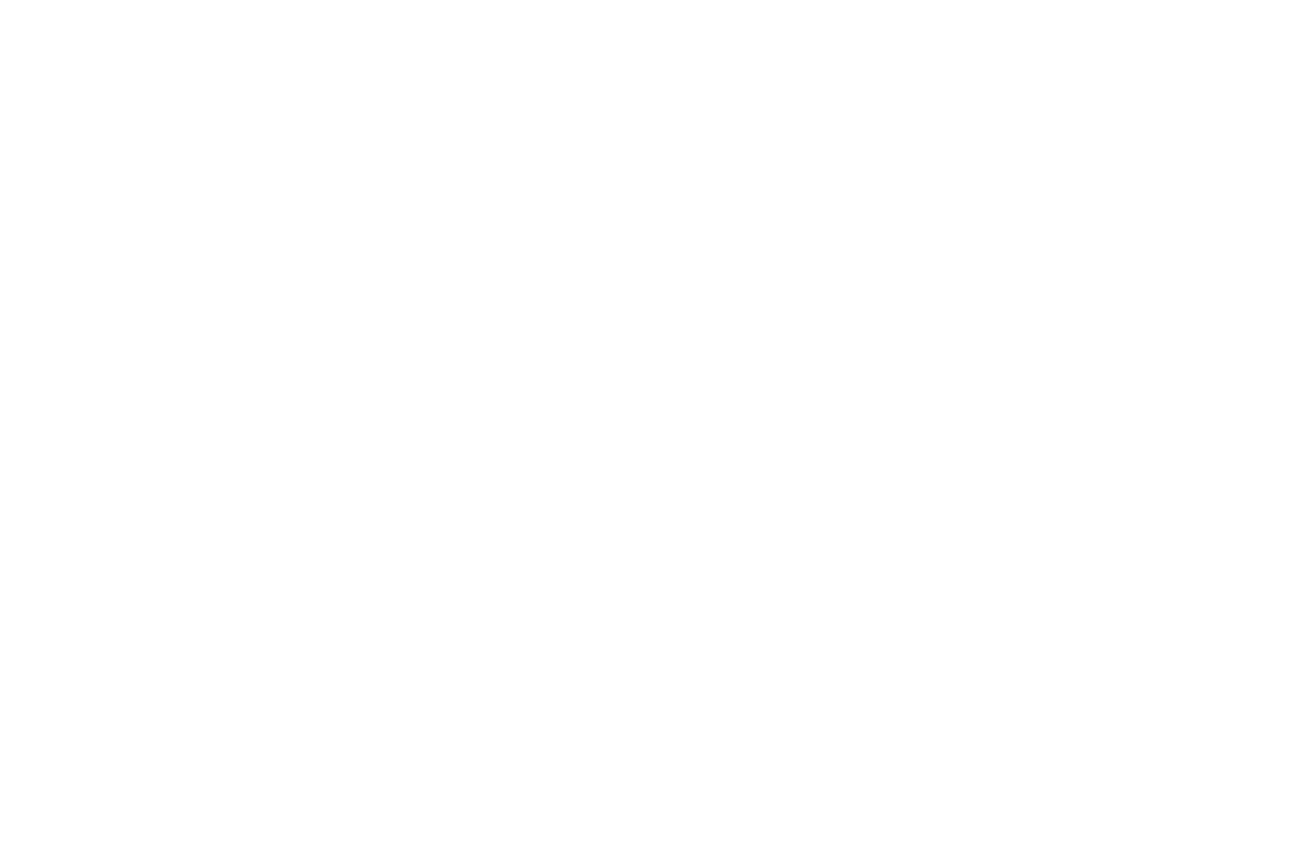
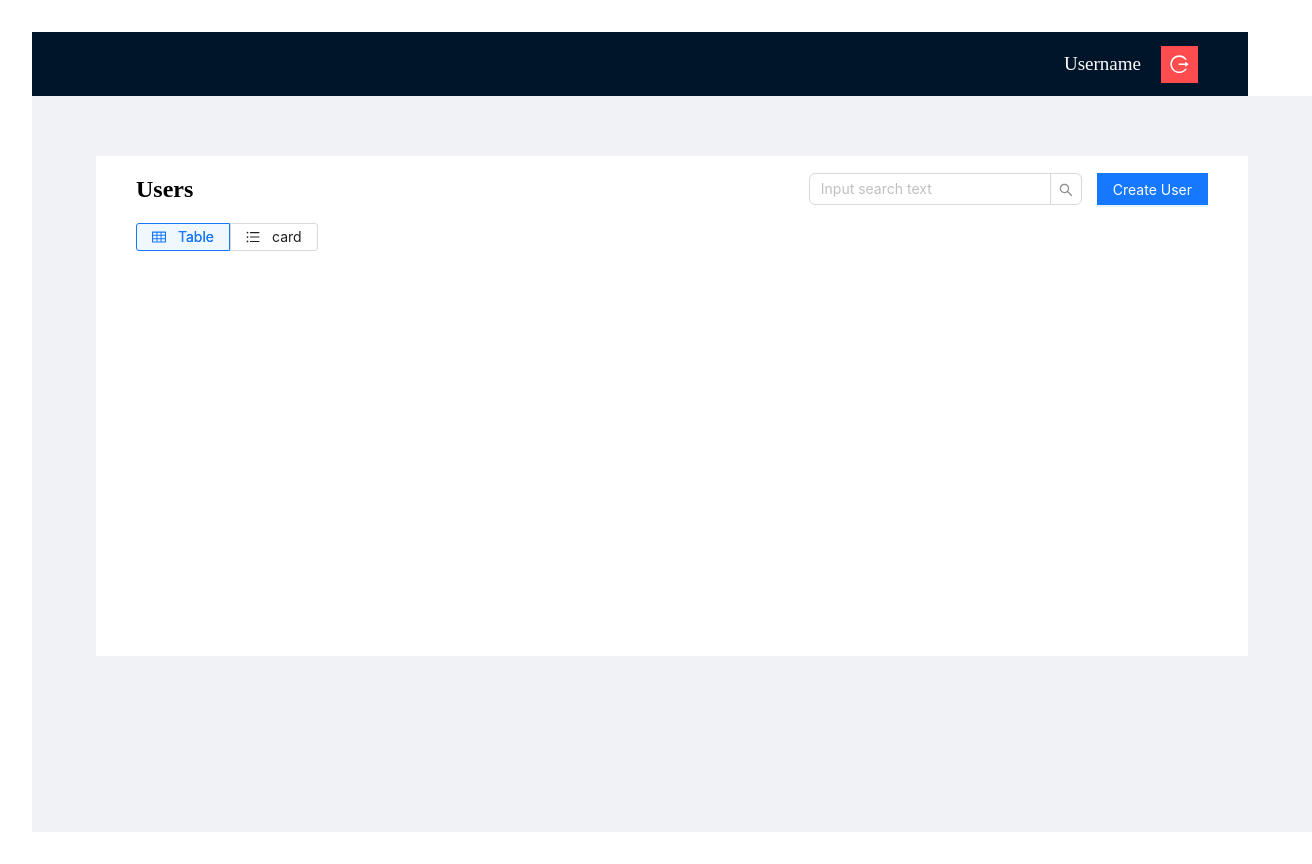
Before and after one commit to 927621bcs086raghul/use-management-app, a React (Vite) app: page /mainLayout in a window 1280 px wide. Before the commit this address had no page. Shown: the whole page, 1312 px wide, since content can reach past the window. Built offline with nearby package versions, Linux system fonts and the light colour scheme.

Commit message:
tabs and header and others are added

```diff
--- a/src/App.jsx
+++ b/src/App.jsx
@@ -5,6 +5,7 @@
 import { BrowserRouter as Router, Routes, Route, Navigate  } from "react-router-dom";
 import Login from './pages/Login/Login';
 import store from './app/store';
+import MainLayout from './layouts/MainLayout';
 const PublicRoute = ({ component }) => {
   console.log(localStorage.getItem("token"))
   const token = localStorage.getItem("token");
@@ -16,7 +17,6 @@
   const token = localStorage.getItem("token");
   return token ? component : <Navigate to="/" />;
 };
-
 function App() {
   return (
     <>
@@ -30,6 +30,10 @@
               path="/login"
               element={<Login  />}
             />
+            <Route
+              path="/mainLayout"
+              element={<MainLayout  />}
+            />
           </Routes>
         </Router>
         </Provider>
--- a/src/api/axiosClient.js
+++ b/src/api/axiosClient.js
@@ -1,6 +1,6 @@
 import axios from 'axios';
 
-// Create an axios instance with sensible defaults
+
 const axiosClient = axios.create({
   baseURL: "https://reqres.in/api",
   headers: {
--- a/src/api/userService.js
+++ b/src/api/userService.js
@@ -7,3 +7,9 @@
         action
     );
 }
+
+export function getUsersAPI(params) {
+  return axiosClient.get('/users', {
+    params, // example: { page: 1, per_page: 6 }
+  });
+}
--- /dev/null
+++ b/src/components/Header/Header.css
@@ -0,0 +1,13 @@
+.header {
+  display: flex;
+  justify-content: end;
+  align-items: center;
+}
+
+.header-avatar{
+    background-color: hsl(359.33deg 100% 65.1%);
+  box-sizing: border-box;
+}
+ .ant-avatar.ant-avatar-square{
+  border-radius: 0px;
+}
--- a/src/components/Header/Header.jsx
+++ b/src/components/Header/Header.jsx
@@ -1,7 +1,20 @@
 import React from 'react';
+import { Avatar, Flex, Layout, Popover } from 'antd';
+import { ProfileOutlined, LogoutOutlined} from '@ant-design/icons';
+import './Header.css'
+
+const { Header:Head } = Layout;
 
 const Header = () => {
-  return null;
+  return (
+    <Head className="header">
+      <Flex align="center" gap={'20px'}>
+      <p style={{ fontSize: '19px', color: 'hsl(0deg 0% 99.22%)',margin:"0" }}> Username</p>
+          <Avatar style={{ cursor: 'pointer' }} className="header-avatar" size={37} icon={<LogoutOutlined/>} shape='square' >
+          </Avatar>
+      </Flex>
+    </Head>
+  );
 };
 
 export default Header;
--- /dev/null
+++ b/src/components/User/User.css
@@ -0,0 +1,64 @@
+.user-data-bady{
+    height: calc(100vh - 64px);
+    width: 100vw;
+    background-color: hsl(216deg 20% 95.1%);
+    display: flex;
+    justify-content: center;
+}
+.view-user{
+    margin-top:60px;
+    height: 500px;
+    max-width:100vw ;
+    width: 90%;
+    background-color: white;
+}
+.view-user-head{
+    padding: 0px 40px;
+}
+.ant-tabs-nav-wrap{
+    padding: 0px 40px;
+}
+.ant-tabs-top >.ant-tabs-nav::before{
+    display: none;
+}
+.card-table-user-view .ant-tabs-nav{
+
+    margin: 0px;
+    width: 100%;
+}
+.card-table-user-view .ant-tabs-nav .ant-tabs-nav-list .ant-tabs-tab{
+    padding: 2px 15px;
+    margin: 0px;
+}
+.card-table-user-view .ant-tabs-tab {
+    border: solid 1px hsl(0deg 0% 85.1%);
+  border-radius: 0px;
+  margin: 0;
+  padding: 6px 16px;
+  transition: all 0.2s ease;
+}
+
+
+.card-table-user-view .ant-tabs-tab-active {
+
+  border:solid 1px #1677ff;
+  background: aliceblue;
+}
+
+
+.card-table-user-view .ant-tabs-tab:nth-child(1) {
+  border-top-left-radius: 3px ;
+  border-bottom-left-radius: 3px ;
+  border-top-right-radius: 0 ;
+  border-bottom-right-radius: 0 ;
+}
+
+.card-table-user-view .ant-tabs-tab:nth-child(2) {
+  border-top-right-radius: 3px ;
+  border-bottom-right-radius: 3px ;
+  border-top-left-radius: 0 ;
+  border-bottom-left-radius: 0 ;
+}
+.ant-tabs-ink-bar {
+    display: none;
+  }
--- /dev/null
+++ b/src/components/User/User.jsx
@@ -0,0 +1,49 @@
+import React, { useEffect } from "react";
+import "./User.css";
+import { Button, Flex, Input, Tabs, Tag } from "antd";
+import {
+  SearchOutlined,
+  TableOutlined,
+  UnorderedListOutlined,
+} from "@ant-design/icons";
+import UserList from "../UserList/UserList";
+import UserCard from "../UserCard/UserCard";
+import { useDispatch } from "react-redux";
+const { Search } = Input;
+const itemsuser = [
+  {
+    key: "Table",
+    label: "Table",
+    children: <UserList />,
+    icon: <TableOutlined />,
+  },
+  {
+    key: "card",
+    label: "card",
+    children: <UserCard />,
+    icon: <UnorderedListOutlined />,
+  },
+];
+
+const User = () => {
+    const dispatch=useDispatch();
+
+  return (
+    <div className="user-data-bady">
+      <div className="view-user">
+        <Flex justify="space-between" className="view-user-head">
+          <h2>Users</h2>
+          <Flex gap={15} align="center">
+            <Search placeholder="Input search text" />
+            <Button type="primary" style={{ marginTop: "0", borderRadius: 0 }}>
+              Create User
+            </Button>
+          </Flex>
+        </Flex>
+        <Tabs items={itemsuser} className="card-table-user-view"></Tabs>
+      </div>
+    </div>
+  );
+};
+
+export default User;
--- a/src/components/UserCard/UserCard.jsx
+++ b/src/components/UserCard/UserCard.jsx
@@ -0,0 +1,11 @@
+import React from 'react'
+
+const UserCard = () => {
+  return (
+    <div>
+
+    </div>
+  )
+}
+
+export default UserCard
--- a/src/components/UserList/UserList.jsx
+++ b/src/components/UserList/UserList.jsx
@@ -0,0 +1,11 @@
+import React from 'react'
+
+const UserList = () => {
+  return (
+    <div>
+
+    </div>
+  )
+}
+
+export default UserList
--- a/src/layouts/MainLayout.jsx
+++ b/src/layouts/MainLayout.jsx
@@ -0,0 +1,13 @@
+import React from 'react'
+import Header from '../components/Header/Header'
+import User from '../components/User/User'
+const MainLayout = () => {
+  return (
+    <div>
+      <Header/>
+      <User/>
+    </div>
+  )
+}
+
+export default MainLayout
```
Also changed, not shown: src/features/users/usersSaga.js (+18 -18 lines), src/features/users/usersSlice.js (+32 -32 lines).
